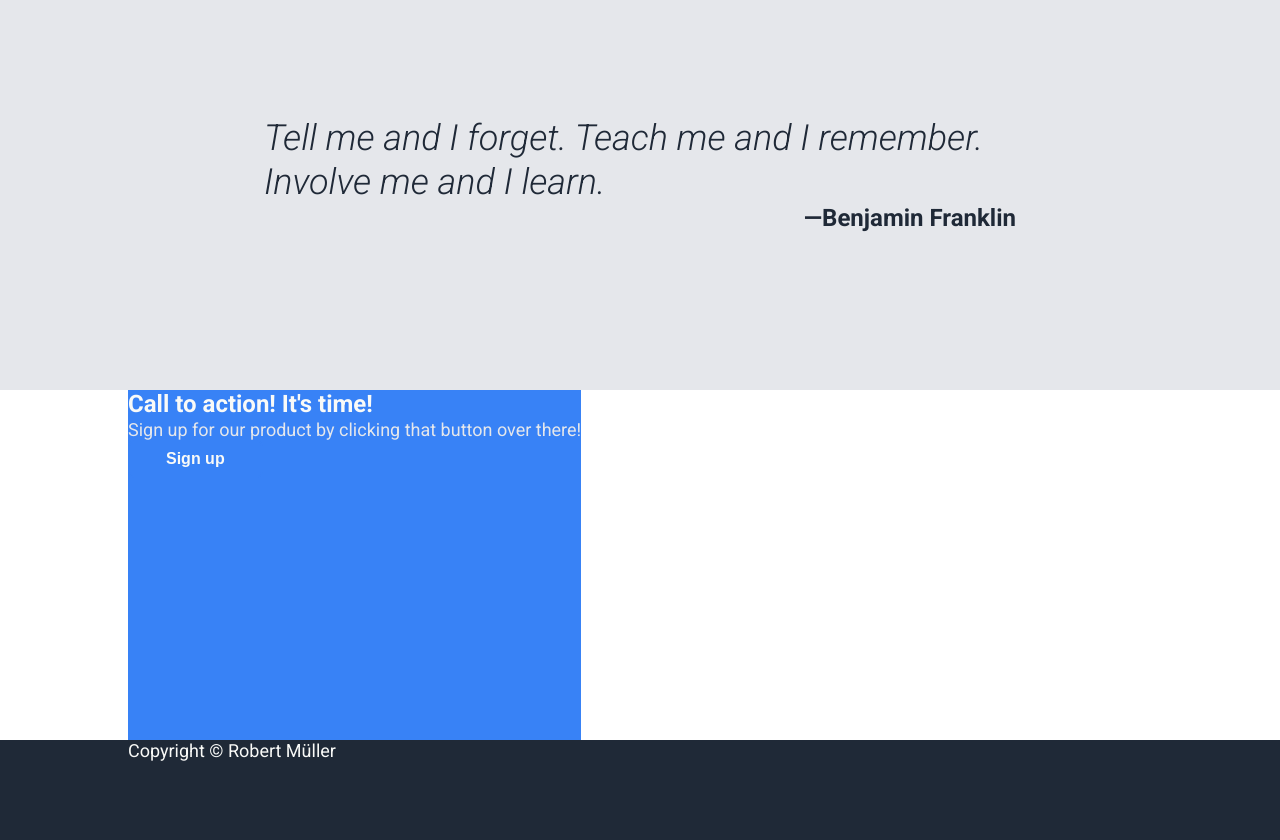
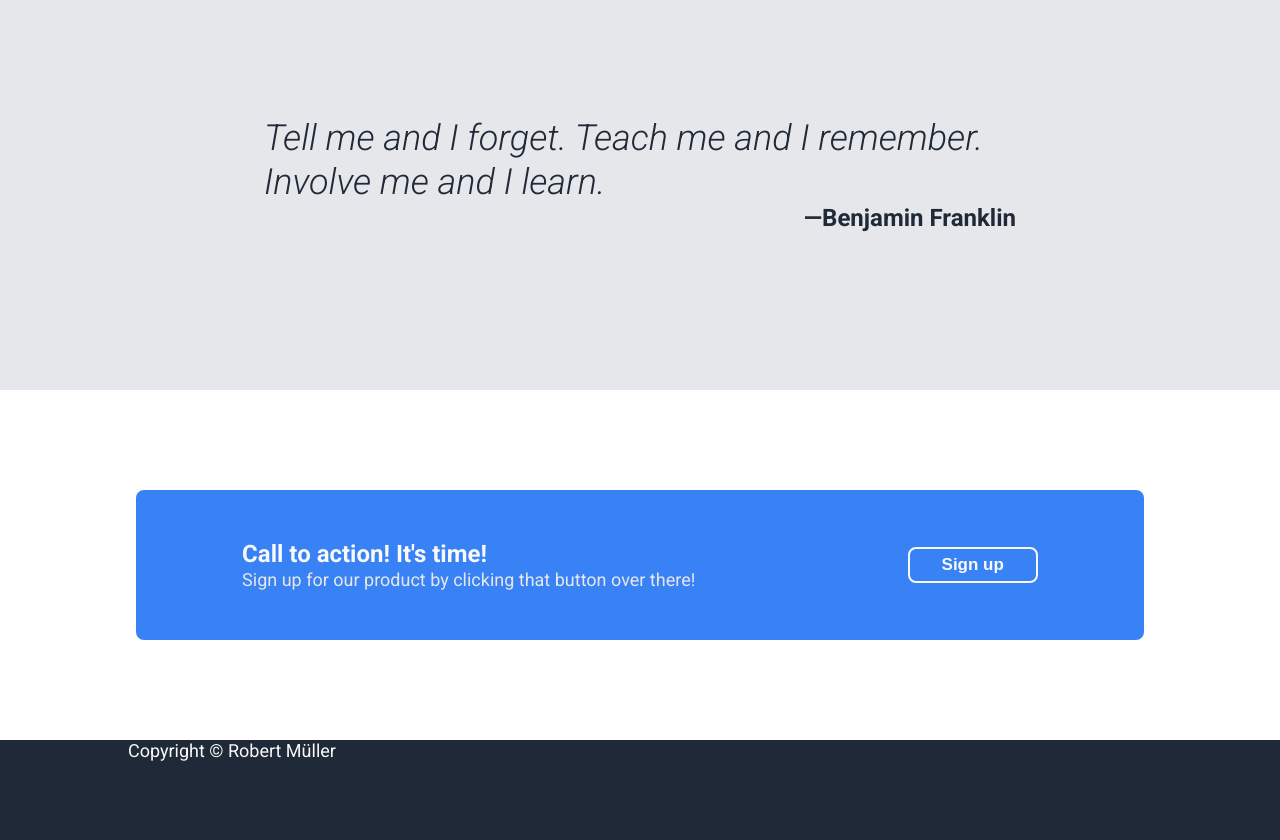
Before and after one commit to absolzen/odin-landing-page, a plain HTML site: page index.html in a window 1280 px wide. Shown: the part 1074-1914 px from the top of the page. Drawn offline with Linux system fonts and the light colour scheme.

Commit message:
Add layout to Call to action section

```diff
--- a/styles.css
+++ b/styles.css
@@ -51,12 +51,12 @@ a {
 
 
 button {
-  font-size: 16px;
+  font-size: 17px;
   font-weight: 700;
   background: #3882F6;
   color: #F9FAF8;
-  border-radius: 6px;
-  padding: 8px 36px;
+  border-radius: 8px;
+  padding: 6px 32px;
   border: 2px solid #3882F6;
 }
 
@@ -229,6 +229,18 @@ ul {
 .frame {
   background: #3882F6;
   color: #F9FAF8;
+  margin: 8px;
+  height: 150px;
+  width: 100%;
+  border-radius: 8px;
+  display: flex;
+  justify-content: space-around;
+  align-items: center;
+}
+
+.call .wrapper {
+  justify-content: center;
+  align-items: center;
 }
 
 .call-heading {
@@ -239,6 +251,7 @@ ul {
 .call button {
   background: #3882F6;
   color: #F9FAF8;
+  border-color: #F9FAF8;
 }
 
 /* ----------- */
```
